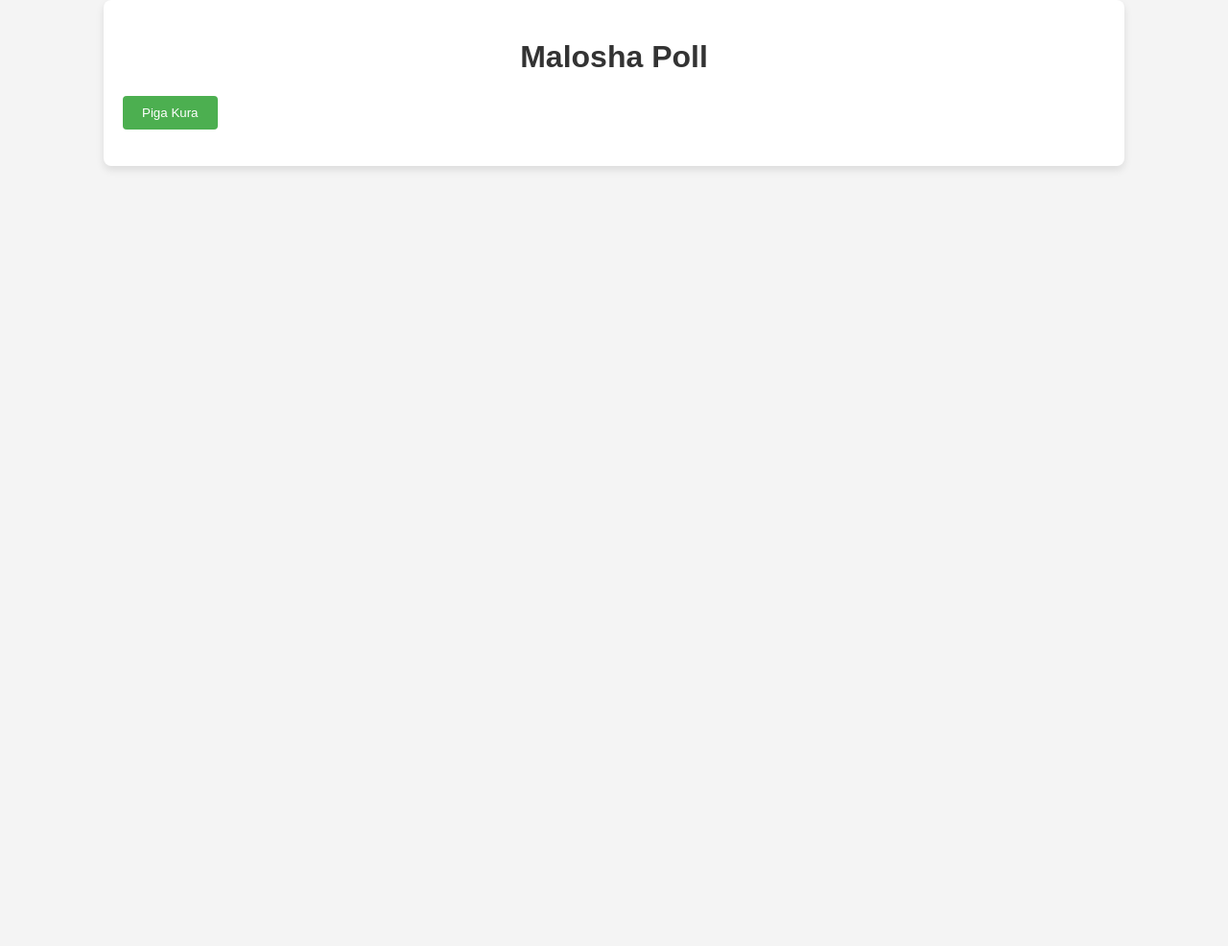
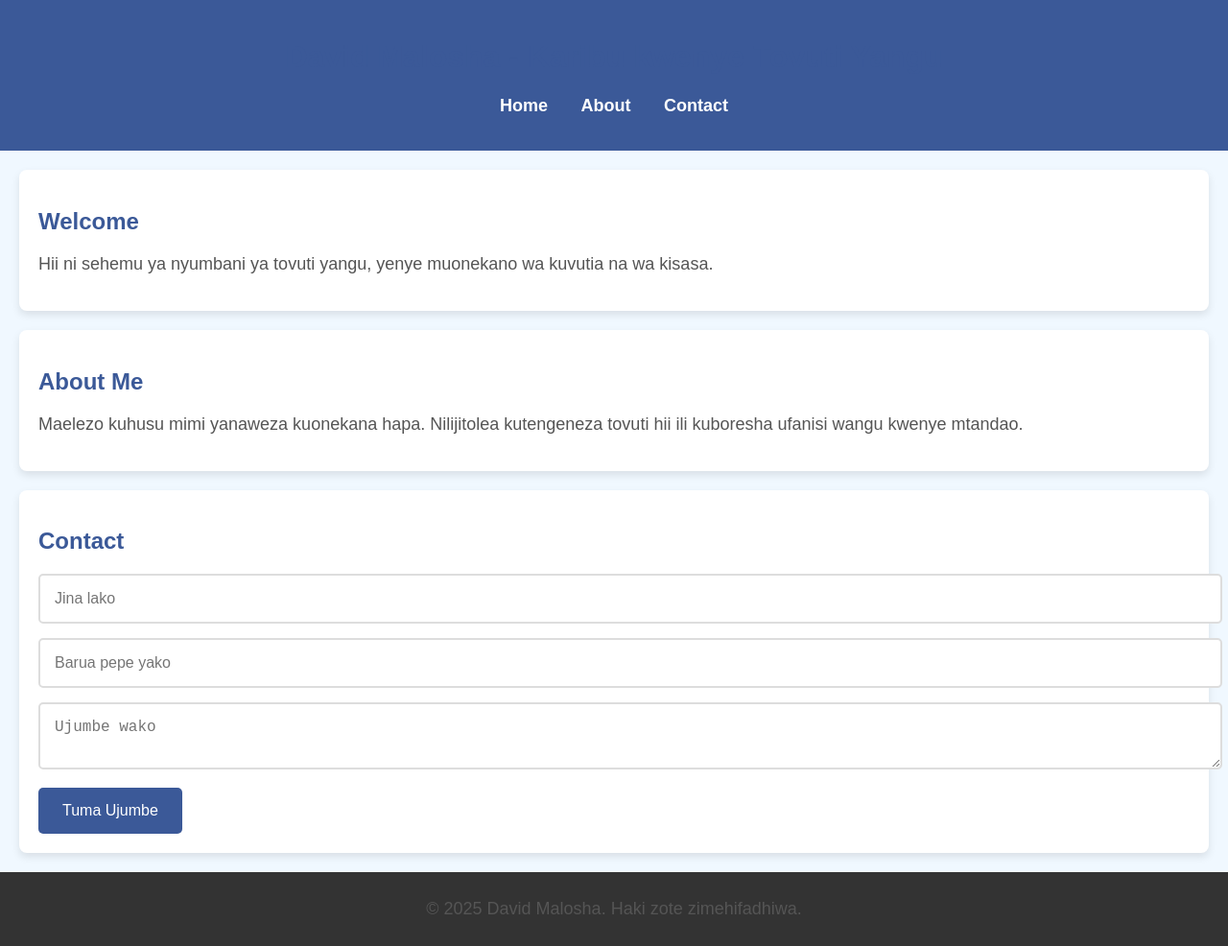
Before and after one commit to malosha12/Malosha-poll, a plain HTML site: page index.html in a window 1280 px wide. Shown: the whole page at 96% size. Before the commit the page ends 800 px from the top, so only its background shows below. Drawn offline with Linux system fonts and the light colour scheme.

Commit message:
Add files via upload

```diff
--- a/index.html
+++ b/index.html
@@ -3,56 +3,158 @@
 <head>
     <meta charset="UTF-8">
     <meta name="viewport" content="width=device-width, initial-scale=1.0">
-    <title>Malosha App</title>
+    <title>David Malosha - Website Yangu</title>
     <style>
-        /* Hapa ni sehemu ya CSS */
+        /* CSS - Muundo wa Tovuti na Rangi za Kuvutia */
         body {
             font-family: Arial, sans-serif;
-            background-color: #f4f4f4;
             margin: 0;
+            padding: 0;
+            background-color: #f0f8ff; /* Rangi nyepesi ya samaki ya baharini */
+        }
+
+        /* Animation ya kubadilisha rangi kwenye header */
+        @keyframes changeColors {
+            0% {
+                background-color: #3b5998; /* Rangi ya buluu ya Facebook */
+            }
+            25% {
+                background-color: #ff6347; /* Rangi ya nyekundu ya tomato */
+            }
+            50% {
+                background-color: #32cd32; /* Rangi ya kijani kibichi */
+            }
+            75% {
+                background-color: #ffcc00; /* Rangi ya dhahabu */
+            }
+            100% {
+                background-color: #3b5998; /* Rudi kwa buluu */
+            }
+        }
+
+        header {
+            color: white;
+            text-align: center;
+            padding: 20px 0;
+            animation: changeColors 5s infinite; /* Animation ya mabadiliko ya rangi */
+        }
+
+        header nav ul {
+            list-style-type: none;
             padding: 0;
         }
 
-        .container {
-            width: 80%;
-            margin: 0 auto;
-            padding: 20px;
-            background-color: #fff;
-            border-radius: 8px;
-            box-shadow: 0 4px 8px rgba(0, 0, 0, 0.1);
+        header nav ul li {
+            display: inline;
+            margin: 0 15px;
         }
 
-        h1 {
-            text-align: center;
-            color: #333;
+        header nav ul li a {
+            color: white;
+            text-decoration: none;
+            font-weight: bold;
+            font-size: 18px;
         }
 
-        .button {
-            display: inline-block;
-            padding: 10px 20px;
-            background-color: #4CAF50;
+        header nav ul li a:hover {
+            color: #ffcc00; /* Rangi ya dhahabu wakati wa kubonyeza */
+        }
+
+        section {
+            padding: 20px;
+            margin: 20px;
+            background-color: #ffffff; /* Rangi nyeupe kwa sehemu */
+            border-radius: 8px;
+            box-shadow: 0px 4px 8px rgba(0, 0, 0, 0.1);
+        }
+
+        footer {
+            text-align: center;
+            padding: 10px;
+            background-color: #333333; /* Rangi ya giza ya footer */
+            color: white;
+        }
+
+        form input, form textarea {
+            width: 100%;
+            padding: 15px;
+            margin-bottom: 15px;
+            border-radius: 5px;
+            border: 2px solid #ddd; /* Rangi ya mpaka wa inputs */
+            font-size: 16px;
+        }
+
+        form input:focus, form textarea:focus {
+            border-color: #3b5998; /* Rangi ya buluu inayoonekana wakati wa kuandika */
+            outline: none;
+        }
+
+        form button {
+            padding: 15px 25px;
+            background-color: #3b5998; /* Buluu ya rangi */
             color: white;
             border: none;
-            border-radius: 4px;
+            border-radius: 5px;
+            font-size: 16px;
             cursor: pointer;
         }
 
-        .button:hover {
-            background-color: #45a049;
+        form button:hover {
+            background-color: #ffcc00; /* Rangi ya dhahabu wakati wa kubonyeza */
+        }
+
+        h1, h2 {
+            font-family: 'Arial', sans-serif;
+            color: #3b5998; /* Buluu kwa vichwa */
+        }
+
+        p {
+            font-size: 18px;
+            color: #555555; /* Rangi ya kijivu kwa maandishi */
         }
     </style>
 </head>
 <body>
-    <div class="container">
-        <h1>Malosha Poll</h1>
-        <button class="button" id="voteBtn">Piga Kura</button>
-        <p id="result" style="text-align: center; font-size: 18px; color: #333;"></p>
-    </div>
+    <header>
+        <h1>David Malosha - Karibu kwenye Tovuti Yangu</h1>
+        <nav>
+            <ul>
+                <li><a href="#home">Home</a></li>
+                <li><a href="#about">About</a></li>
+                <li><a href="#contact">Contact</a></li>
+            </ul>
+        </nav>
+    </header>
+
+    <section id="home">
+        <h2>Welcome</h2>
+        <p>Hii ni sehemu ya nyumbani ya tovuti yangu, yenye muonekano wa kuvutia na wa kisasa.</p>
+    </section>
+
+    <section id="about">
+        <h2>About Me</h2>
+        <p>Maelezo kuhusu mimi yanaweza kuonekana hapa. Nilijitolea kutengeneza tovuti hii ili kuboresha ufanisi wangu kwenye mtandao.</p>
+    </section>
+
+    <section id="contact">
+        <h2>Contact</h2>
+        <form id="contactForm">
+            <input type="text" id="name" placeholder="Jina lako" required>
+            <input type="email" id="email" placeholder="Barua pepe yako" required>
+            <textarea id="message" placeholder="Ujumbe wako" required></textarea>
+            <button type="submit">Tuma Ujumbe</button>
+        </form>
+    </section>
+
+    <footer>
+        <p>&copy; 2025 David Malosha. Haki zote zimehifadhiwa.</p>
+    </footer>
 
     <script>
-        // Hapa ni sehemu ya JavaScript
-        document.getElementById("voteBtn").addEventListener("click", function() {
-            document.getElementById("result").textContent = "Asante kwa kupiga kura!";
+        // JavaScript - Usanidi wa Tovuti
+        document.getElementById("contactForm").addEventListener("submit", function(event) {
+            event.preventDefault(); // Zuia ukurasa kurudi nyuma
+            alert("Ujumbe wako umetumwa!");
         });
     </script>
 </body>
```
